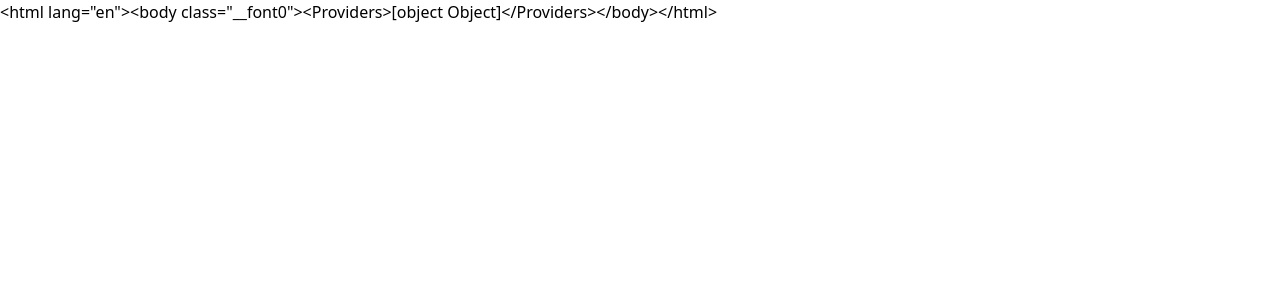
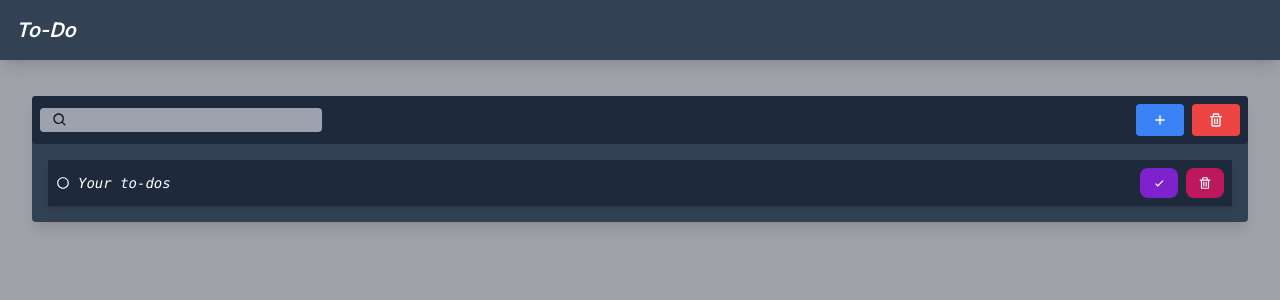
Before and after one commit to SomyaBhatnagar19/To-Do-Nextjs-, a Next.js app: page / in a window 1280 px wide. Shown: the top 300 px of the page. Built offline with nearby package versions, Linux system fonts and the light colour scheme.

Commit message:
Wrapping the data using changes to layout.tsx changing it from typescript to js code.

```diff
--- a/app/addTasks/page.js
+++ b/app/addTasks/page.js
@@ -1,3 +1,5 @@
+//app/addTasks/page.js
+
 "use client"
 
 import React, { useState } from "react";
@@ -19,7 +21,7 @@ const AddTasks = () => {
         onClick={openModal}
         className="bg-blue-500 text-white px-4 py-2 rounded hover:bg-blue-600"
       >
-        <BiPlus/>
+        Click to add data
       </button>
 
       {isModalOpen && (
--- a/app/layout.js
+++ b/app/layout.js
@@ -1,44 +1,27 @@
-// import type { Metadata } from 'next'
-// import { Inter } from 'next/font/google'
-// import './globals.css'
-
-// const inter = Inter({ subsets: ['latin'] })
-
-// export const metadata: Metadata = {
-//   title: 'To-Do App',
-//   description: 'Generated by create next app',
-// }
-
-// export default function RootLayout({ children }) {
-//   return (
-//     <html lang="en">
-//       <body className={inter.className}>
-//         <Providers>
-//         {children}
-//         </Providers>
-//       </body>
-//     </html>
-//   )
-// }
-import { Metadata } from 'next';
 import { Inter } from 'next/font/google';
 import './globals.css';
+import Providers from "../app/store/Features/Provider";
 
 const inter = Inter({ subsets: ['latin'] });
 
 export const metadata = {
-  title: 'To-Do App',
+  title: 'MeetWave App',
   description: 'Generated by create next app',
 };
 
-export default function RootLayout({ children }) {
+const RootLayout = ({ children }) => {
   return (
-    '<html lang="en">' +
-      '<body class="' + inter.className + '">' +
-        '<Providers>' +
-          children +
-        '</Providers>' +
-      '</body>' +
-    '</html>'
+
+      <html lang="en">
+      <body className={inter.className}
+      >
+        <Providers>
+          {children}
+        </Providers>
+        </body>
+      </html>
+
   );
-}
+};
+
+export default RootLayout;
--- a/app/page.js
+++ b/app/page.js
@@ -1,3 +1,5 @@
+//app/page.js
+
 "use client";
 
 import { BiSearch, BiCircle, BiTrash, BiCheck, BiPlus } from "react-icons/bi";
@@ -61,9 +63,10 @@ export default function Home() {
               className="bg-blue-500 text-white px-4 py-2 rounded hover:bg-blue-600"
               onClick={() => setAddClicked(true)}
             >
-              <BiPlus />
+            <BiPlus/>
+              {AddClicked && <AddTasks />}
             </button>
-            {AddClicked && <AddTasks />}
+
             <button className="bg-red-500 text-white px-4 py-2 rounded hover-bg-red-600">
               <BiTrash />
             </button>
```
